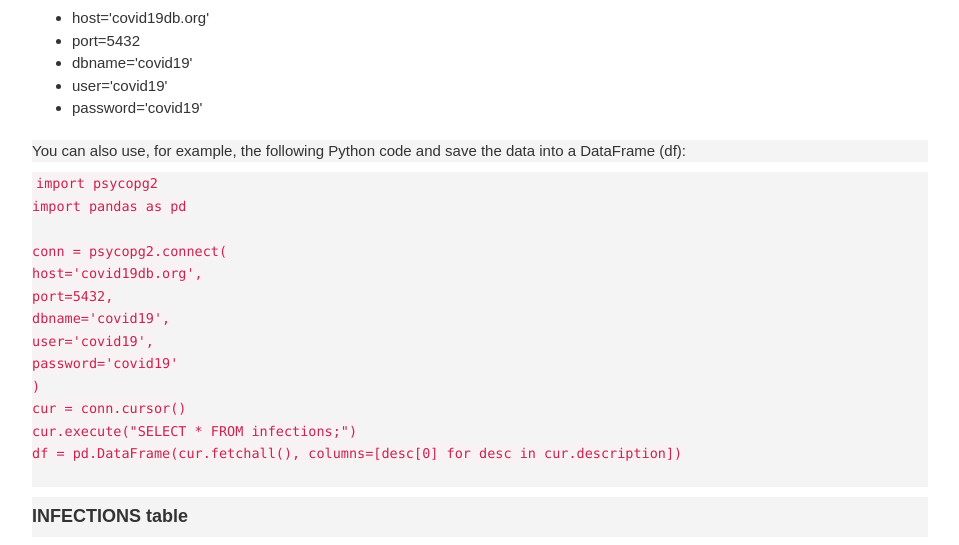
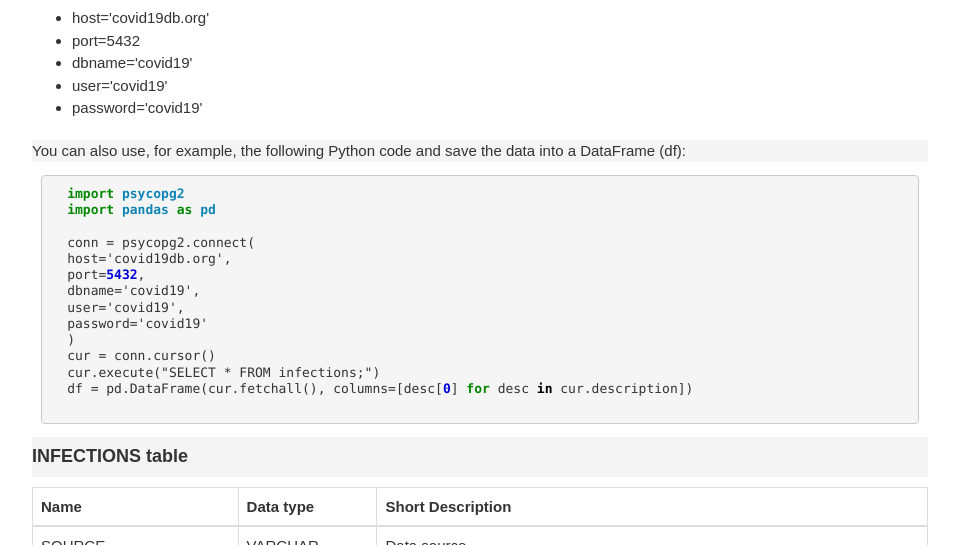
Before and after one commit to covid19db/covid19db.github.io, a plain HTML site: page data.html in a window 1280 px wide. Shown: the part 178-723 px from the top of the page, without its empty margins (160-1119 px from the left). Drawn offline with nearby package versions, Linux system fonts and the light colour scheme.

Commit message:
DB connect style

```diff
--- a/data.html
+++ b/data.html
@@ -8,6 +8,7 @@
   <link rel="stylesheet" href="https://maxcdn.bootstrapcdn.com/bootstrap/3.4.1/css/bootstrap.min.css">
 <script src="https://ajax.googleapis.com/ajax/libs/jquery/3.4.1/jquery.min.js"></script>
 <script src="https://maxcdn.bootstrapcdn.com/bootstrap/3.4.1/js/bootstrap.min.js"></script>
+<script src="https://google-code-prettify.googlecode.com/svn/loader/run_prettify.js"></script>
 <link rel="stylesheet" href="css/style.css">
 </head>
 
@@ -46,20 +47,23 @@
      </div>
 
 <div class="container_col_gray2">
-<code>
-import psycopg2</br>
-import pandas as pd </br> </br>
-conn = psycopg2.connect(</br>
-    host='covid19db.org',</br>
-    port=5432,</br>
-    dbname='covid19',</br>
-    user='covid19',</br>
-    password='covid19'</br>
-)</br>
-cur = conn.cursor()</br>
-cur.execute("SELECT * FROM infections;")</br>
-df = pd.DataFrame(cur.fetchall(), columns=[desc[0] for desc in cur.description])</br>
-</code></br>
+  <!-- HTML generated using hilite.me -->
+  <div style="background: #ffffff; overflow:auto;width:auto;;border-width:.1em .1em .1em .8em;padding:.2em .6em;"><pre style="margin: 0; line-height: 125%">
+  <span style="color: #008800; font-weight: bold">import</span> <span style="color: #0e84b5; font-weight: bold">psycopg2</span>
+  <span style="color: #008800; font-weight: bold">import</span> <span style="color: #0e84b5; font-weight: bold">pandas</span> <span style="color: #008800; font-weight: bold">as</span> <span style="color: #0e84b5; font-weight: bold">pd</span>
+
+  conn <span style="color: #333333">=</span> psycopg2<span style="color: #333333">.</span>connect(
+  host<span style="color: #333333">=</span><span>&#39;covid19db.org&#39;</span>,
+  port<span style="color: #333333">=</span><span style="color: #0000DD; font-weight: bold">5432</span>,
+  dbname<span style="color: #333333">=</span><span>&#39;covid19&#39;</span>,
+  user<span style="color: #333333">=</span><span>&#39;covid19&#39;</span>,
+  password<span style="color: #333333">=</span><span>&#39;covid19&#39;</span>
+  )
+  cur <span style="color: #333333">=</span> conn<span style="color: #333333">.</span>cursor()
+  cur<span style="color: #333333">.</span>execute(<span>&quot;SELECT * FROM infections;&quot;</span>)
+  df <span style="color: #333333">=</span> pd<span style="color: #333333">.</span>DataFrame(cur<span style="color: #333333">.</span>fetchall(), columns<span style="color: #333333">=</span>[desc[<span style="color: #0000DD; font-weight: bold">0</span>] <span style="color: #008800; font-weight: bold">for</span> desc <span style="color: #000000; font-weight: bold">in</span> cur<span style="color: #333333">.</span>description])
+  </pre></div>
+
  </div>
 
   <div class="container_col_gray2"><h4><b>INFECTIONS table</b></h4></div>
```
